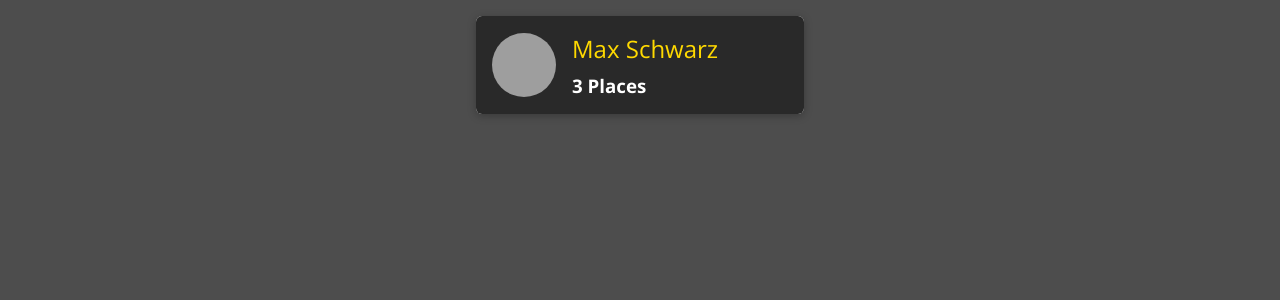
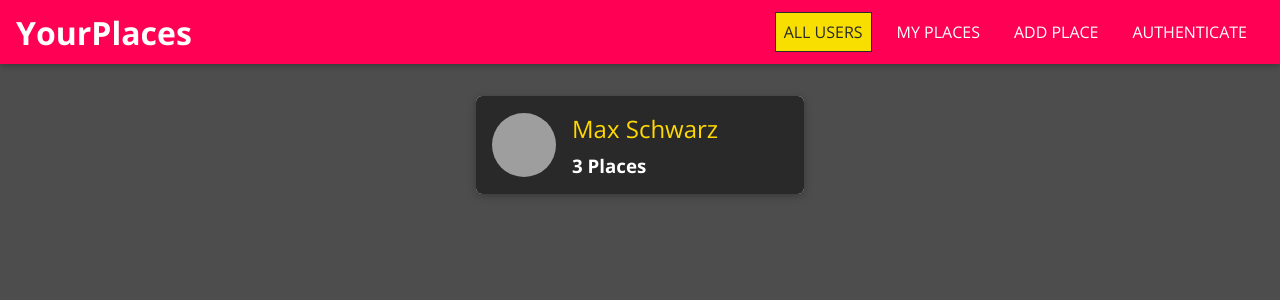
Before and after one commit to jondwoo/acad-mern, a React (Create React App) app in the folder frontend/: page / in a window 1280 px wide. Shown: the top 300 px of the page. Built offline with nearby package versions, Linux system fonts and the light colour scheme; grey boxes are pictures that could not be loaded.

Commit message:
add navlinks

```diff
--- a/frontend/src/App.js
+++ b/frontend/src/App.js
@@ -3,24 +3,28 @@
   BrowserRouter as Router,
   Route,
   Redirect,
-  Switch
+  Switch,
 } from 'react-router-dom';
 
 import Users from './user/pages/Users';
 import NewPlace from './places/pages/NewPlace';
+import MainNavigation from './shared/components/Navigation/MainNavigation';
 
 const App = () => {
   return (
     <Router>
+      <MainNavigation />
+      <main>
         <Switch>
-        <Route path="/" exact>
+          <Route path='/' exact>
             <Users />
           </Route>
-        <Route path="/places/new" exact>
+          <Route path='/places/new' exact>
             <NewPlace />
           </Route>
-        <Redirect to="/" />
+          <Redirect to='/' />
         </Switch>
+      </main>
     </Router>
   );
 };
--- /dev/null
+++ b/frontend/src/shared/components/Navigation/MainHeader.css
@@ -0,0 +1,23 @@
+.main-header {
+  width: 100%;
+  height: 4rem;
+  display: flex;
+  align-items: center;
+  position: fixed;
+  top: 0;
+  left: 0;
+  background: #ff0055;
+  box-shadow: 0 2px 6px rgba(0, 0, 0, 0.26);
+  padding: 0 1rem;
+  z-index: 5;
+}
+
+main {
+  margin-top: 5rem;
+}
+
+@media (min-width: 768px) {
+  .main-header {
+    justify-content: space-between;
+  }
+}
--- /dev/null
+++ b/frontend/src/shared/components/Navigation/MainHeader.js
@@ -0,0 +1,9 @@
+import React from 'react';
+
+import './MainHeader.css';
+
+const MainHeader = (props) => {
+  return <header className='main-header'>{props.children}</header>;
+};
+
+export default MainHeader;
--- /dev/null
+++ b/frontend/src/shared/components/Navigation/MainNavigation.css
@@ -0,0 +1,45 @@
+.main-navigation__menu-btn {
+  width: 3rem;
+  height: 3rem;
+  background: transparent;
+  border: none;
+  display: flex;
+  flex-direction: column;
+  justify-content: space-around;
+  margin-right: 2rem;
+  cursor: pointer;
+}
+
+.main-navigation__menu-btn span {
+  display: block;
+  width: 3rem;
+  height: 2.5px;
+  background: white;
+}
+
+.main-navigation__title {
+  color: white;
+}
+
+.main-navigation__title a {
+  text-decoration: none;
+  color: white;
+}
+
+.main-navigation__header-nav {
+  display: none;
+}
+
+.main-navigation__drawer-nav {
+  height: 100%;
+}
+
+@media (min-width: 768px) {
+  .main-navigation__menu-btn {
+    display: none;
+  }
+
+  .main-navigation__header-nav {
+    display: block;
+  }
+}
--- /dev/null
+++ b/frontend/src/shared/components/Navigation/MainNavigation.js
@@ -0,0 +1,26 @@
+import React from 'react';
+import { Link } from 'react-router-dom';
+
+import MainHeader from './MainHeader';
+import NavLinks from './NavLinks';
+import './MainNavigation.css';
+
+const MainNavigation = (props) => {
+  return (
+    <MainHeader>
+      <button className='main-navigation__menu-btn'>
+        <span />
+        <span />
+        <span />
+      </button>
+      <h1 className='main-navigation__title'>
+        <Link to='/'>YourPlaces</Link>
+      </h1>
+      <nav>
+        <NavLinks />
+      </nav>
+    </MainHeader>
+  );
+};
+
+export default MainNavigation;
--- /dev/null
+++ b/frontend/src/shared/components/Navigation/NavLinks.css
@@ -0,0 +1,76 @@
+.nav-links {
+  list-style: none;
+  margin: 0;
+  padding: 0;
+  width: 100%;
+  height: 100%;
+  display: flex;
+  flex-direction: column;
+  justify-content: center;
+  align-items: center;
+}
+
+.nav-links li {
+  margin: 1rem;
+}
+
+.nav-links a {
+  border: 1px solid transparent;
+  color: #292929;
+  text-decoration: none;
+  padding: 0.5rem;
+}
+
+.nav-links a:hover,
+.nav-links a:active,
+.nav-links a.active {
+  background: #f8df00;
+  border-color: #292929;
+  color: #292929;
+}
+
+.nav-links button {
+  cursor: pointer;
+  border: 1px solid #292929;
+  color: #292929;
+  background: transparent;
+  padding: 0.5rem;
+  font: inherit;
+}
+
+.nav-links button:focus {
+  outline: none;
+}
+
+.nav-links button:hover,
+.nav-links button:active {
+  background: #292929;
+  color: white;
+}
+
+@media (min-width: 768px) {
+  .nav-links {
+    flex-direction: row;
+  }
+
+  .nav-links li {
+    margin: 0 0.5rem;
+  }
+
+  .nav-links a {
+    color: white;
+    text-decoration: none;
+  }
+
+  .nav-links button {
+    border: 1px solid white;
+    color: white;
+    background: transparent;
+  }
+
+  .nav-links button:hover,
+  .nav-links button:active {
+    background: #f8df00;
+    color: #292929;
+  }
+}
--- /dev/null
+++ b/frontend/src/shared/components/Navigation/NavLinks.js
@@ -0,0 +1,27 @@
+import React from 'react';
+import { NavLink } from 'react-router-dom';
+
+import './NavLinks.css';
+
+const NavLinks = (props) => {
+  return (
+    <ul className='nav-links'>
+      <li>
+        <NavLink to='/' exact>
+          ALL USERS
+        </NavLink>
+      </li>
+      <li>
+        <NavLink to='/u1/places'>MY PLACES</NavLink>
+      </li>
+      <li>
+        <NavLink to='/places/new'>ADD PLACE</NavLink>
+      </li>
+      <li>
+        <NavLink to='/auth'>AUTHENTICATE</NavLink>
+      </li>
+    </ul>
+  );
+};
+
+export default NavLinks;
--- a/frontend/src/user/components/UsersList.js
+++ b/frontend/src/user/components/UsersList.js
@@ -1,20 +1,23 @@
 import React from 'react';
 
 import UserItem from './UserItem';
+import Card from '../../shared/components/UIElements/Card';
 import './UsersList.css';
 
-const UsersList = props => {
+const UsersList = (props) => {
   if (props.items.length === 0) {
     return (
-      <div className="center">
-        <h2>No users found.</h2>
+      <div className='center'>
+        <Card>
+          <h2>No users found.</h2>
+        </Card>
       </div>
     );
   }
 
   return (
-    <ul className="users-list">
-      {props.items.map(user => (
+    <ul className='users-list'>
+      {props.items.map((user) => (
         <UserItem
           key={user.id}
           id={user.id}
```
Also changed, not shown: frontend/src/shared/components/Navigation/SideDrawer.css (added), frontend/src/shared/components/Navigation/SideDrawer.js (added). Lines whose indentation alone changed are shown as unchanged.
